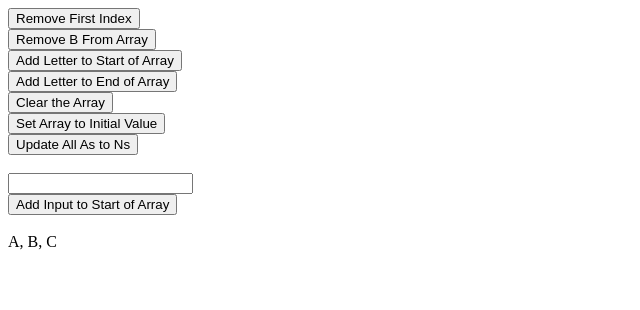
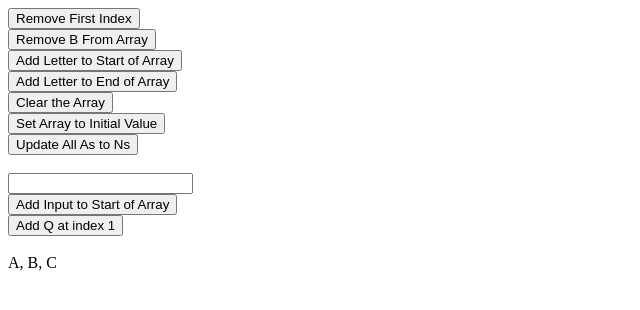
Before and after one commit to Angi-Adema/intro-react-vite-app, a React (Vite) app: page / in a window 1280 px wide. Shown: the top 310 px of the page, without its empty margins (0-640 px from the left). Built offline with nearby package versions, Linux system fonts and the light colour scheme.

Commit message:
added function in App.jsx that adds a letter at a specific index

```diff
--- a/src/App.jsx
+++ b/src/App.jsx
@@ -64,6 +64,16 @@ function App() {
     });
   }
 
+  function addLetterToIndex(letter, index) {
+    setArray((existingArray) => {
+      return [
+        ...existingArray.slice(0, index),
+        letter,
+        ...existingArray.slice(index),
+      ];
+    });
+  }
+
   return (
     <div>
       <button onClick={removeFirst}>Remove First Index</button>
@@ -87,6 +97,8 @@ function App() {
         Add Input to Start of Array
       </button>
       <br />
+      <button onClick={() => addLetterToIndex("Q", 1)}>Add Q at index 1</button>
+      <br />
       <br />
       {array.join(", ")}
     </div>
```
